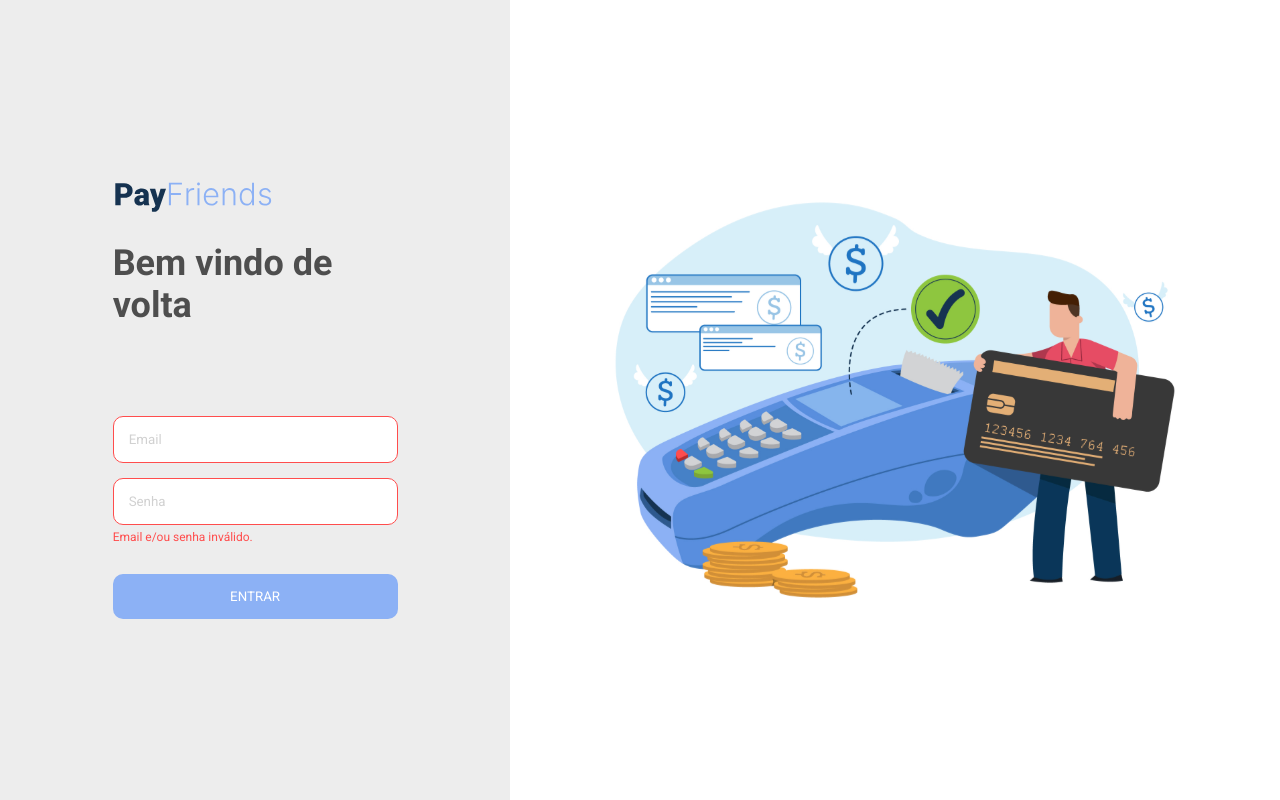
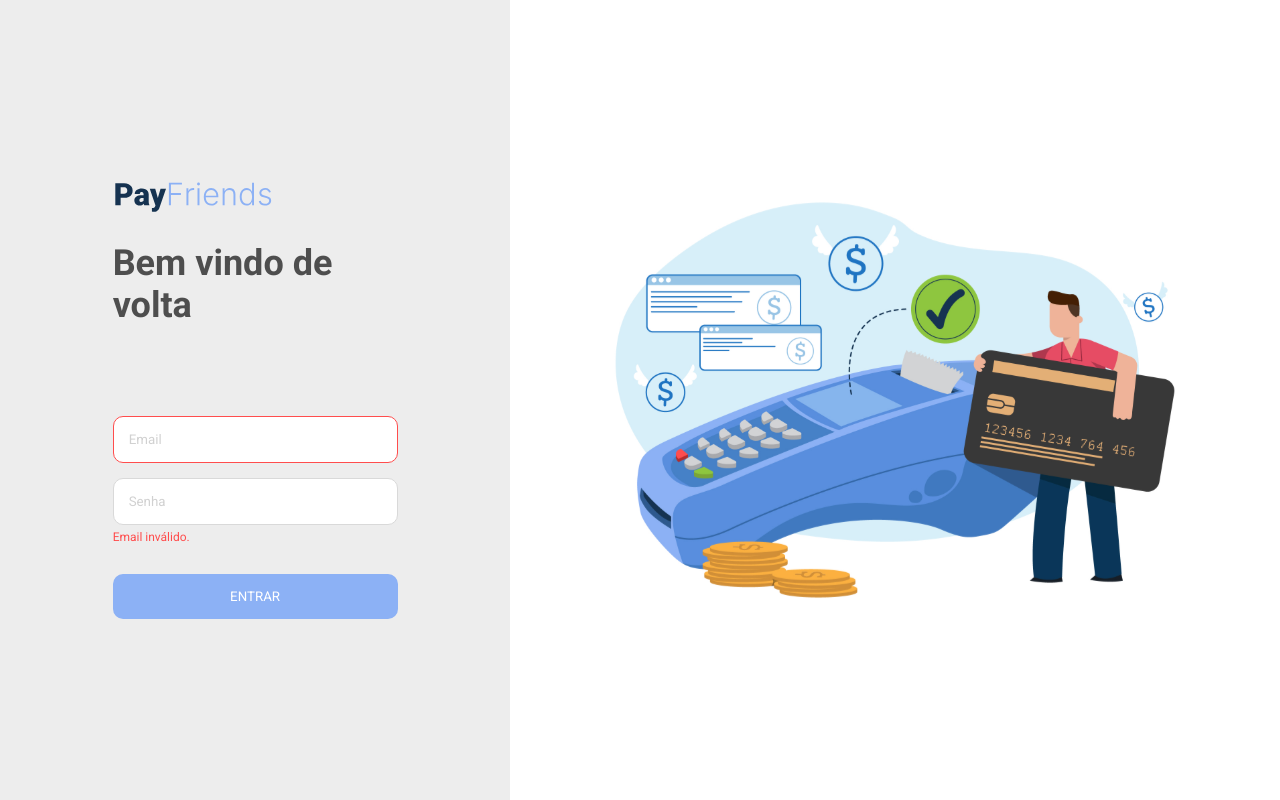
Before and after one commit to joelmirmanoel/pay-friends, a React (Create React App) app: page / in a window 1280 px wide. Both pictures are taken after a click on the button "ENTRAR". Built offline with nearby package versions, Linux system fonts and the light colour scheme.

Commit message:
validação do login

```diff
--- a/src/pages/home/index.tsx
+++ b/src/pages/home/index.tsx
@@ -7,7 +7,10 @@ import { useState } from 'react';
 export function Home() {
   const [emailValue, setEmailValue] = useState<string>('');
   const [passwordlValue, setPasswordValue] = useState<string>('');
-  const [error, setError] = useState<boolean>(false);
+  const [errorLogin, setErrorLogin] = useState<boolean>(false);
+  const [errorEmail, setErrorEmail] = useState<boolean>(false);
+  const emailCadastrado = 'joelmirmanoel80@gmail.com';
+  const senhaCadastrada = '123456';
 
   function isValidEmail(value: string) {
     const regex = /^[a-zA-Z0-9._%+-]+@[a-zA-Z0-9.-]+.[a-zA-Z]{2,}$/;
@@ -16,10 +19,16 @@ export function Home() {
 
   function handleClickButton() {
     if (isValidEmail(emailValue)) {
-      setError(false);
+      if (emailValue === emailCadastrado && passwordlValue === senhaCadastrada) {
+        setErrorLogin(false);
+      } else {
+        setErrorLogin(true);
+      }
+      setErrorEmail(false);
     } else {
-      setError(true);
+      setErrorEmail(true);
     }
+
     console.log('Hello', emailValue, passwordlValue);
   }
 
@@ -33,19 +42,20 @@ export function Home() {
             placeholder="Email"
             value={emailValue}
             onChange={event => setEmailValue(event.target.value)}
-            isError={error}
+            isError={errorLogin || errorEmail}
           />
           <Input
             placeholder="Senha"
             value={passwordlValue}
             onChange={event => setPasswordValue(event.target.value)}
-            isError={error}
+            isError={errorLogin}
             style={{
               marginTop: '15px',
             }}
           />
 
-          {error && <ErrorMessage>Email e/ou senha inválido.</ErrorMessage>}
+          {errorLogin && <ErrorMessage>Email e/ou senha inválido.</ErrorMessage>}
+          {errorEmail && <ErrorMessage>Email inválido.</ErrorMessage>}
 
           <Button
             onClick={handleClickButton}
```
